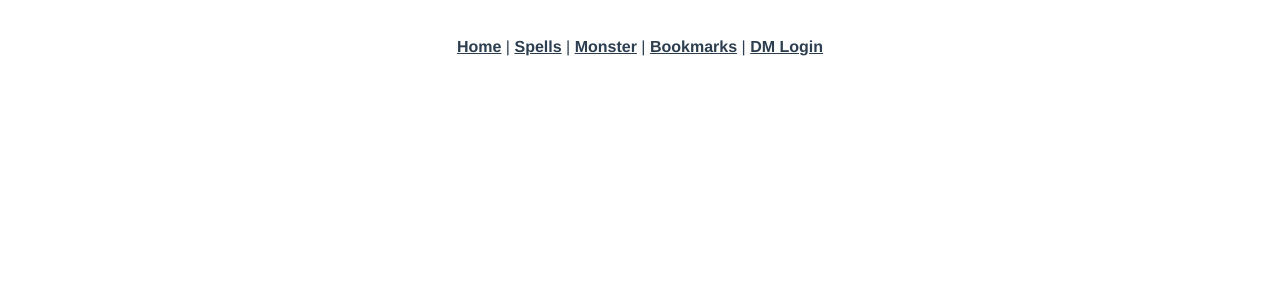
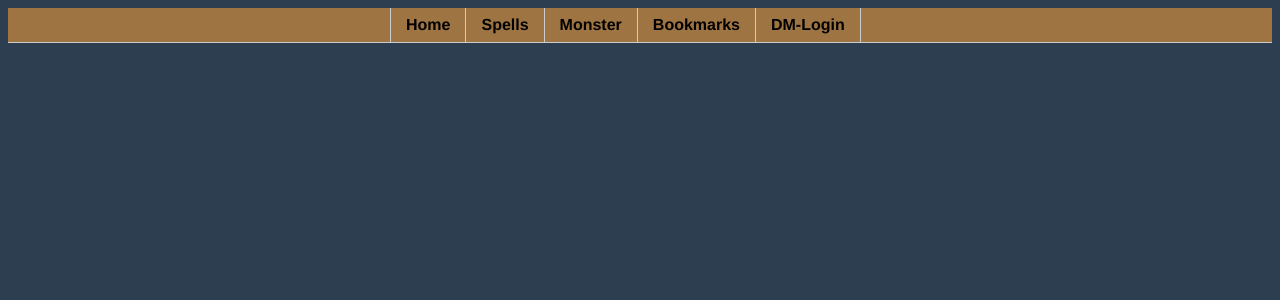
Before and after one commit to thegermanolive/Simple-DnD, a Vue app in the folder finalprjclientui/: page /Home in a window 1280 px wide. Shown: the top 300 px of the page. Built offline with nearby package versions, Linux system fonts and the light colour scheme.

Commit message:
modals works in theory

```diff
--- a/finalprjclientui/src/App.vue
+++ b/finalprjclientui/src/App.vue
@@ -1,17 +1,33 @@
 <template>
   <div id="app">
-    <nav>
-      <router-link to="/Home">Home</router-link> |
-      <router-link to="/Spells">Spells</router-link> |
-      <router-link to="/Monsters">Monster</router-link> |
-      <router-link to="/Bookmarks">Bookmarks</router-link> |
-      <router-link to="/DM-Login">DM Login</router-link>
-    </nav>
-    <router-view />
+    <div id="nav">
+      <nav>
+        <ul>
+          <li><a href="#/Home">Home</a></li>
+          <li><a href="#/Spells">Spells</a></li>
+          <li><a href="#/Monsters">Monster</a></li>
+          <li><a href="#/Bookmarks">Bookmarks</a></li>
+          <li><a href="#/DM-Login">DM-Login</a></li>
+        </ul>
+      </nav>
+    </div>
+    <div>
+      <router-view />
+    </div>
+
   </div>
 </template>
+<script lang="ts">
+import { Vue } from 'vue-property-decorator';
+import { BNavbar } from 'bootstrap-vue';
 
+Vue.component('BNavbar', BNavbar);
+export default class App extends Vue {}
+</script>
 <style>
+html {
+  background: #2c3e50;
+}
 #app {
   font-family: Avenir, Helvetica, Arial, sans-serif;
   -webkit-font-smoothing: antialiased;
@@ -19,10 +35,37 @@
   text-align: center;
   color: #2c3e50;
 }
+#nav {
+  width: 100%;
+  float:right;
+  margin: 0 0 1em 0;
+  padding: 0;
+  background-color: #9e7442;
+  border-bottom: 1px solid #ccc;  }
 
-nav {
-  padding: 30px;
-}
+#nav ul {
+  list-style: none;
+  width: 500px;
+  margin: 0 auto;
+  padding: 0; }
+
+#nav li {
+  float: left; }
+
+#nav li a {
+  display: block;
+  padding: 8px 15px;
+  text-decoration: none;
+  font-weight: bold;
+  color: black;
+  border-right: 1px solid #ccc; }
+
+#nav li:first-child a {
+  border-left: 1px solid #ccc; }
+
+#nav li a:hover{
+  color: #7a7a7a;
+  background-color: #c19a6b ; }
 
 nav a {
   font-weight: bold;
--- /dev/null
+++ b/finalprjclientui/src/components/ModalPopup.vue
@@ -0,0 +1,106 @@
+<!--/https://vuejs.org/examples/#modal/-->
+<!--NEED TO CHANGE THIS, THIS IS JUST AN EXAMPLE TO SEE IF IT WORKS-->
+<script>
+export default {
+  props: {
+    show: Boolean,
+  },
+};
+</script>
+
+<template>
+  <Transition name="modal">
+    <div v-if="show" class="modal-mask">
+      <div class="modal-wrapper">
+        <div class="modal-container">
+          <div class="modal-header">
+            <slot name="header">default header</slot>
+          </div>
+
+          <div class="modal-body">
+            <slot name="body">default body</slot>
+          </div>
+
+          <div class="modal-footer">
+            <slot name="footer">
+              default footer
+              <button
+                class="modal-default-button"
+                @click="$emit('close')"
+              >Submit</button>
+              <button
+                class="modal-default-button"
+                @click="$emit('close')"
+              >Cancel</button>
+            </slot>
+          </div>
+        </div>
+      </div>
+    </div>
+  </Transition>
+</template>
+
+<style>
+.modal-mask {
+  position: fixed;
+  z-index: 9998;
+  top: 0;
+  left: 0;
+  width: 100%;
+  height: 100%;
+  background-color: rgba(0, 0, 0, 0.5);
+  display: table;
+  transition: opacity 0.3s ease;
+}
+
+.modal-wrapper {
+  display: table-cell;
+  vertical-align: middle;
+}
+
+.modal-container {
+  width: 300px;
+  margin: 0px auto;
+  padding: 20px 30px;
+  background-color: #fff;
+  border-radius: 2px;
+  box-shadow: 0 2px 8px rgba(0, 0, 0, 0.33);
+  transition: all 0.3s ease;
+}
+
+.modal-header h3 {
+  margin-top: 0;
+  color: #42b983;
+}
+
+.modal-body {
+  margin: 20px 0;
+}
+
+.modal-default-button {
+  float: right;
+}
+
+/*
+ * The following styles are auto-applied to elements with
+ * transition="modal" when their visibility is toggled
+ * by Vue.js.
+ *
+ * You can easily play with the modal transition by editing
+ * these styles.
+ */
+
+.modal-enter-from {
+  opacity: 0;
+}
+
+.modal-leave-to {
+  opacity: 0;
+}
+
+.modal-enter-from .modal-container,
+.modal-leave-to .modal-container {
+  -webkit-transform: scale(1.1);
+  transform: scale(1.1);
+}
+</style>
--- a/finalprjclientui/src/views/HomeView.vue
+++ b/finalprjclientui/src/views/HomeView.vue
@@ -9,28 +9,20 @@
     <p>
       Or one Of the tiles below
     </p>
-    <div>
-      <vue-tile-grid id="example-grid">
-        <link-tile id="link" text="Example Link" route="/"></link-tile>
-        <content-sm id="content-sm">
-          <p>Here is some small content.</p>
-        </content-sm>
-        <content-md id="content-md">
-          <p>Here is some medium content.</p>
-        </content-md>
-        <content-lg id="content-lg">
-          <p>Here is large content.</p>
-        </content-lg>
-      </vue-tile-grid>
-    </div>
-
   </div>
 </template>
 
 <script lang="ts">
-import { Vue } from 'vue-property-decorator';
-import HomePage from '@/components/HomePage.vue'; // @ is an alias to /src
+import { Component, Vue } from 'vue-property-decorator';
 
-
+@Component({
+  components: {
+  },
+})
 export default class HomeView extends Vue {}
 </script>
+<style>
+  .home{
+    color: black;
+  }
+</style>
--- /dev/null
+++ b/finalprjclientui/src/views/MonsterView.vue
@@ -0,0 +1,49 @@
+<template>
+  <div class="Monsters">
+    <div Class="header">
+      <h1>Slay some Monsters</h1>
+    </div>
+    <div>
+      <button id="show-modal" @click="showModal = true">Show Modal</button>
+    </div>
+    <div>
+      <modal :show="showModal" @close="showModal = false">
+        <template #header>
+          <h3>custom header</h3>
+        </template>
+      </modal>
+    </div>
+
+  </div>
+</template>
+
+<script lang="ts">
+
+import { Component, Vue } from 'vue-property-decorator';
+
+import { BButton, BModal } from 'bootstrap-vue';
+
+import Modal from '@/components/ModalPopup.vue';
+
+// eslint-disable-next-line import/extensions
+
+Vue.component('BButton', BButton);
+Vue.component('BModal', BModal);
+
+@Component({
+  components: {
+    Modal,
+  },
+  data() {
+    return {
+      showModal: false,
+    };
+  },
+})
+export default class MonsterView extends Vue {}
+</script>
+<style>
+h1{
+  color: black;
+}
+</style>
--- a/finalprjclientui/src/views/SpellsView.vue
+++ b/finalprjclientui/src/views/SpellsView.vue
@@ -3,18 +3,29 @@
     <div Class="header">
       <h1>Cast Some Spells</h1>
     </div>
-    <div>
-      <b-button v-b-modal.modal-1>Launch demo modal</b-button>
-    </div>
+    <div></div>
+
   </div>
 </template>
 
 <script lang="ts">
 
-import { Vue } from 'vue-property-decorator';
+import { Component, Vue } from 'vue-property-decorator';
+
 import { BButton, BModal } from 'bootstrap-vue';
+// eslint-disable-next-line import/extensions
 
 Vue.component('BButton', BButton);
 Vue.component('BModal', BModal);
+
+@Component({
+  components: {
+  },
+})
 export default class SpellsView extends Vue {}
 </script>
+<style>
+h1{
+  color: black;
+}
+</style>
```
Also changed, not shown: finalprjclientui/src/components/HomePage.vue (deleted, +0 -32 lines), finalprjclientui/src/components/SpellForm.vue (added), finalprjclientui/src/mixins/global-mixin.ts (added).
